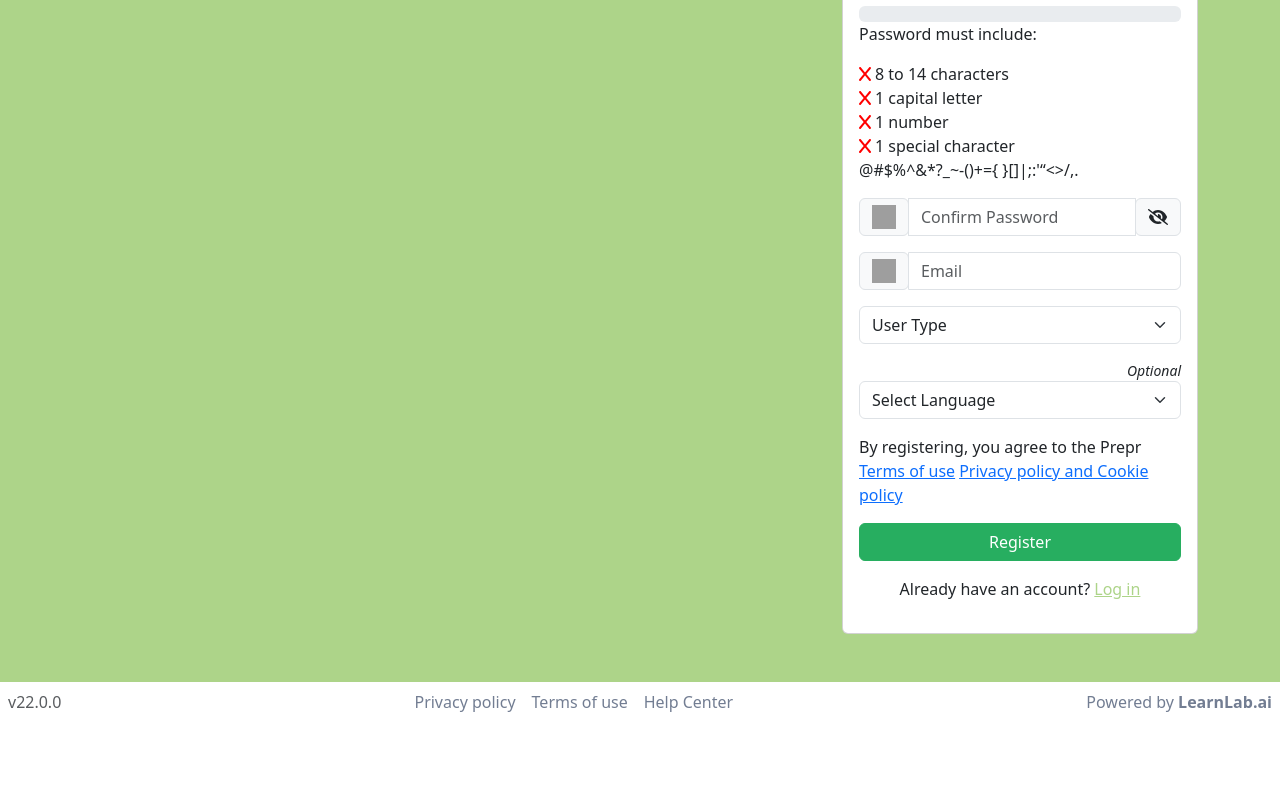
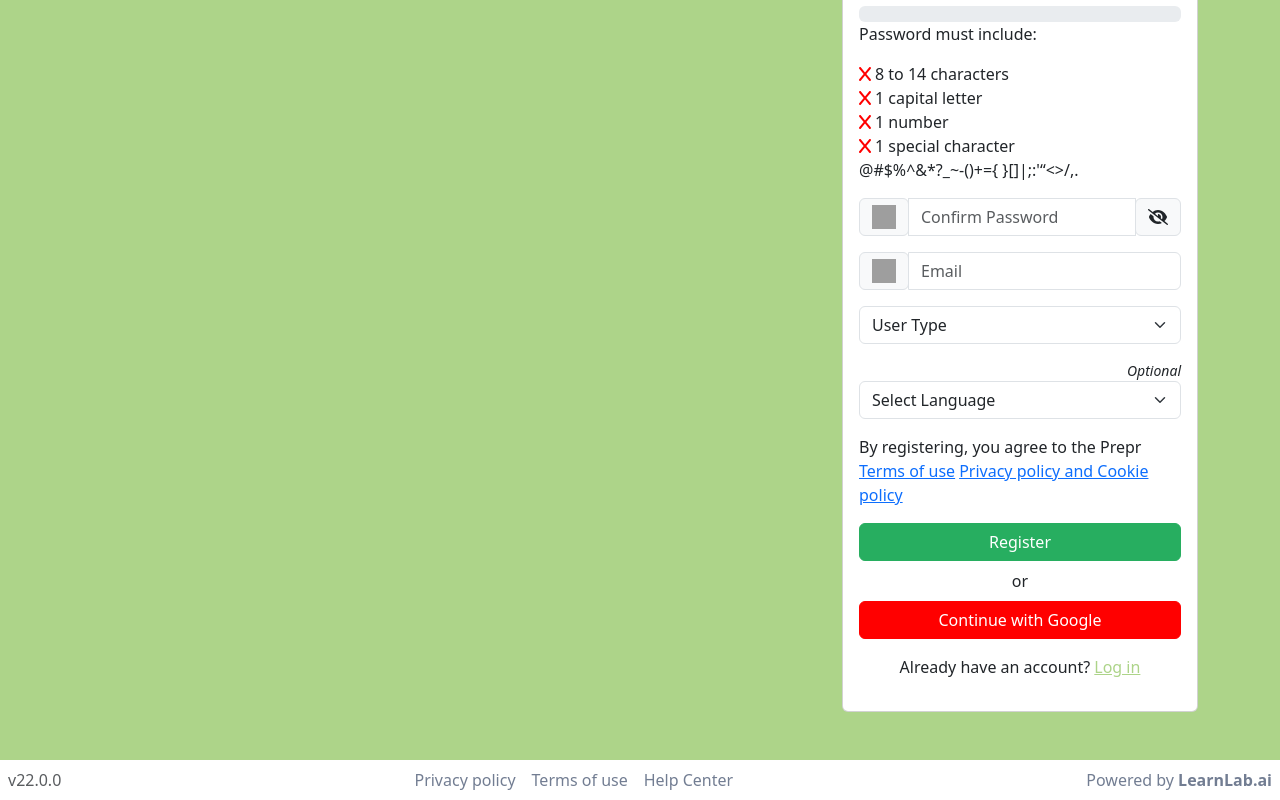
Before and after one commit to richardJET/Frontend-Developer-Challenge-4, a React (Create React App) app: page /register in a window 1280 px wide. Shown: the part 612-1412 px from the top of the page. Before the commit the page ends 1334 px from the top, so only its background shows below. Built offline with nearby package versions, Linux system fonts and the light colour scheme; grey boxes are pictures that could not be loaded.

Commit message:
added google sso

```diff
--- a/src/components/Login.tsx
+++ b/src/components/Login.tsx
@@ -1,6 +1,6 @@
 import { ChangeEvent, useState } from "react";
 import app from './firebase';
-import { getAuth, signInWithEmailAndPassword } from "firebase/auth";
+import { getAuth, signInWithEmailAndPassword, GoogleAuthProvider, signInWithPopup } from "firebase/auth";
 import { useNavigate } from "react-router-dom";
 import Carousel from "./Carousel";
 
@@ -10,6 +10,17 @@ export default function Login() {
     const [loginError, setLoginError] = useState(false);
 
     const navigate = useNavigate();
+    const provider = new GoogleAuthProvider();
+
+    const handleSSO = async () => {
+        try{
+            const auth = getAuth(app);
+            await signInWithPopup(auth, provider)
+            navigate('/success');
+        }catch(err){
+            console.error(err);
+        }
+    };
 
     const handleLogin = async (e: ChangeEvent<HTMLFormElement>) => {
         e.preventDefault();
@@ -77,6 +88,8 @@ export default function Login() {
                                     <div className='d-grid gap-2 mb-3'>
                                         <button className="btn btn-success text-white" type="submit">Log in</button>
                                         {loginError && email && password ? <small className='text-danger w-100'>Your email and password combination is not recognized.</small> : null}
+                                        <p className="text-center m-0">or</p>
+                                        <button className="btn btn-danger text-white" type="button" onClick={handleSSO}>Continue with Google</button>
                                     </div>
                                 </form>
                             </div>
--- a/src/components/Register.tsx
+++ b/src/components/Register.tsx
@@ -3,7 +3,7 @@ import { FontAwesomeIcon } from '@fortawesome/react-fontawesome';
 import { faEye, faEyeSlash, faCheck, faX } from '@fortawesome/free-solid-svg-icons';
 import zxcvbn from 'zxcvbn';
 import app from './firebase';
-import { getAuth, createUserWithEmailAndPassword } from "firebase/auth";
+import { getAuth, createUserWithEmailAndPassword, GoogleAuthProvider, signInWithPopup } from "firebase/auth";
 import { getDatabase, ref, set } from 'firebase/database';
 import { useNavigate } from 'react-router-dom';
 import Carousel from './Carousel';
@@ -25,10 +25,21 @@ export default function Register() {
 
     const emailRegex = /^[a-zA-Z0-9._-]+@[a-zA-Z0-9.-]+\.[a-zA-Z]{2,4}$/;
     const navigate = useNavigate();
+    const provider = new GoogleAuthProvider();
 
     const progressBarStyle: React.CSSProperties = {
         width: `${(passwordScore) * 20}%`,
         backgroundColor: passwordScore === 1 ? 'red' : passwordScore === 2 ? 'orange' : passwordScore === 3 ? 'yellow' : passwordScore === 4 ? 'green' : passwordScore === 5 ? 'darkgreen' : 'white',
+    };
+
+    const handleSSO = async () => {
+        try {
+            const auth = getAuth(app);
+            await signInWithPopup(auth, provider)
+            navigate('/success');
+        } catch (err) {
+            console.error(err);
+        }
     };
 
     const hanndleRegister = async (e: ChangeEvent<HTMLFormElement>) => {
@@ -74,7 +85,7 @@ export default function Register() {
     const strengthLevel = ['Weak', 'Fair', 'Good', 'Strong', 'Very Strong'];
 
     return {strength: strengthLevel[score], score: score};
-    }
+    };
 
     const handlePasswordChange = (e: ChangeEvent<HTMLInputElement>) => {
         const newPassword = e.target.value;
@@ -230,6 +241,8 @@ export default function Register() {
                                     </div>
                                     <div className='d-grid gap-2 mb-3'>
                                         <button className="btn btn-success text-white" type="submit">Register</button>
+                                        <p className="text-center m-0">or</p>
+                                        <button className="btn btn-danger text-white" type="button" onClick={handleSSO}>Continue with Google</button>
                                     </div>
                                 </form>
                                 <div className="text-center mb-3">
--- a/src/components/Success.tsx
+++ b/src/components/Success.tsx
@@ -46,7 +46,7 @@ export default function Success() {
                 <p>Language: {userData.language}</p>
             </div>
             :
-            <h2 className='container bg-white'>Not Logged In</h2>}
+            <h2 className='container bg-white'>Success</h2>}
         </section>
     );
 }
```
